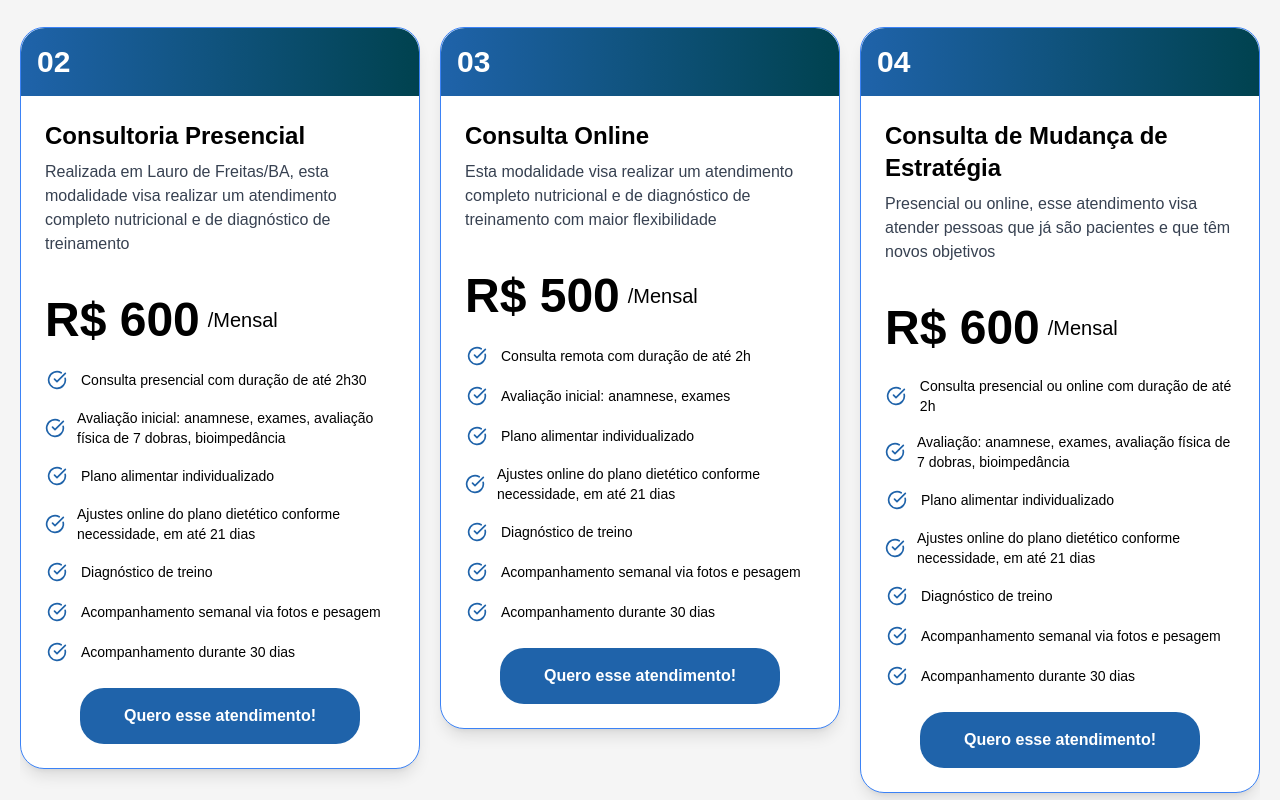
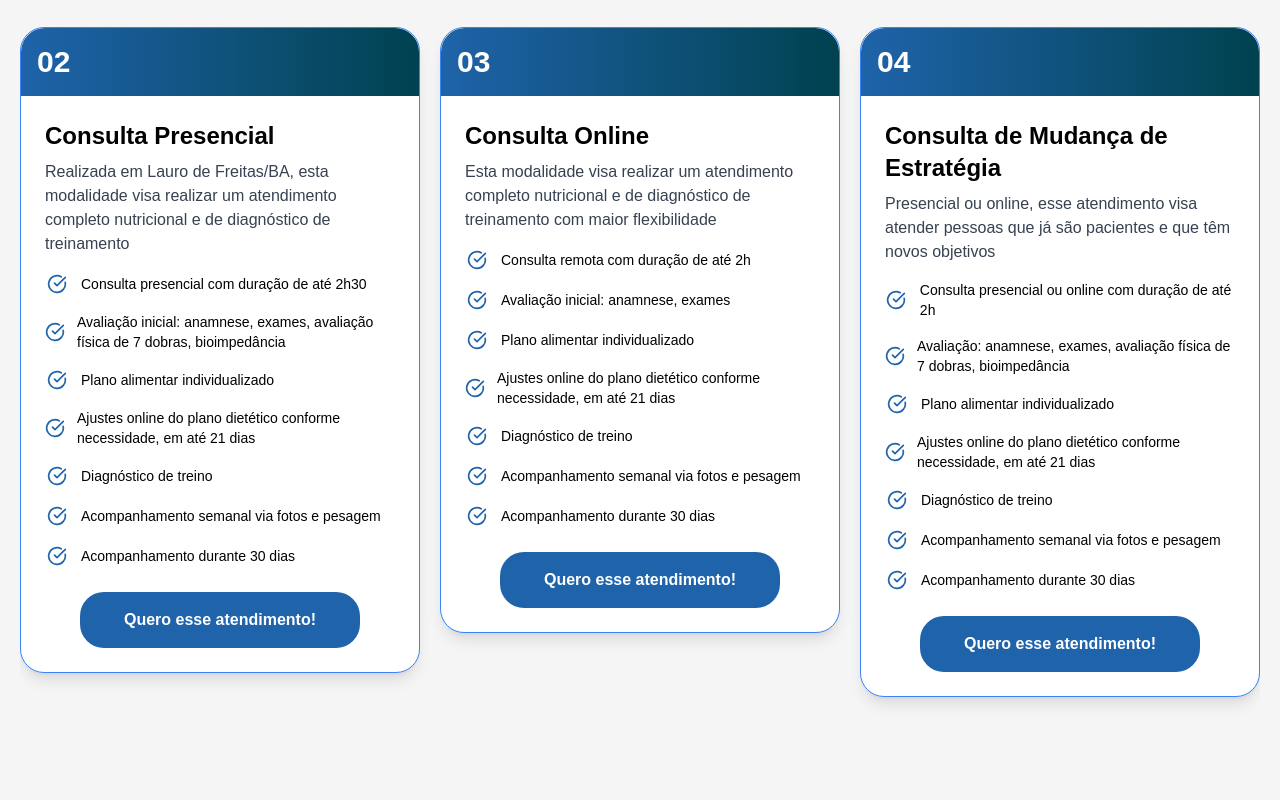
Before and after one commit to DevGustavoGantois/website-nutrition, a Next.js app: page / in a window 1280 px wide. Shown: the part 2560-3360 px from the top of the page. Built offline with nearby package versions, Linux system fonts and the light colour scheme.

Commit message:
style:Adjusting s-plans in landing page, remove prices and adjusting s-location.tsx.

```diff
--- a/src/app/s-location.tsx
+++ b/src/app/s-location.tsx
@@ -13,7 +13,7 @@ export function HomeLocation() {
           target="_blank"
           className="text-center text-black/80 transition-all duration-700 hover:scale-[1.1] hover:text-[#1F63AA] hover:underline"
         >
-          Localizado em Rua Magno da Purificação / Lauro de Freitas / Lote 62 / Santo Antônio
+          Localizado em Lauro de Freitas / Camaçari / Salvador
         </Link>
 
         <div className="mt-8 w-full max-w-8xl">
--- a/src/app/s-plans.tsx
+++ b/src/app/s-plans.tsx
@@ -31,10 +31,6 @@ export function HomePlans() {
                             <div className="p-6">
                                 <h2 className="text-black text-center lg:text-start font-semibold text-2xl mb-2">{item.title}</h2>
                                 <p className="font-medium text-center lg:text-start max-w-[750px] mb-4 text-gray-700">{item.pretitle}</p>
-                                <h1 className="text-5xl text-black font-semibold mb-6 flex items-center gap-2 mt-10">
-                                    {item.price}
-                                    <span className="text-xl font-light">/Mensal</span>
-                                </h1>
                                 <div className="flex flex-col gap-4 mb-6">
                                     {item.plan.map((benefit, i) => (
                                         <div key={i} className="flex items-center gap-3">
--- a/src/data/v-data.ts
+++ b/src/data/v-data.ts
@@ -37,7 +37,6 @@ export const plansData = [
     number: "01",
     title: "Coach MEV (Mudança de Estilo de Vida)",
     pretitle: "Atendimento completo com avaliação inicial e acompanhamento nutricional e de treinamento durante 4 meses",
-    price: "R$ 1.000",
     plan: [
       "2 consultas presenciais, com duração de até 2h30",
       "Acompanhamento durante 4 meses",
@@ -55,9 +54,8 @@ export const plansData = [
 },
 {
   number: "02",
-  title: "Consultoria Presencial",
+  title: "Consulta Presencial",
   pretitle: "Realizada em Lauro de Freitas/BA, esta modalidade visa realizar um atendimento completo nutricional e de diagnóstico de treinamento",
-  price: "R$ 600",
   plan: [
     "Consulta presencial com duração de até 2h30",
     "Avaliação inicial: anamnese, exames, avaliação física de 7 dobras, bioimpedância",
@@ -73,7 +71,6 @@ export const plansData = [
   number: "03",
   title: "Consulta Online",
   pretitle: "Esta modalidade visa realizar um atendimento completo nutricional e de diagnóstico de treinamento com maior flexibilidade",
-  price: "R$ 500",
   plan: [
     "Consulta remota com duração de até 2h",
     "Avaliação inicial: anamnese, exames",
@@ -89,7 +86,6 @@ export const plansData = [
   number: "04",
   title: "Consulta de Mudança de Estratégia",
   pretitle: "Presencial ou online, esse atendimento visa atender pessoas que já são pacientes e que têm novos objetivos",
-  price: "R$ 600",
   plan: [
     "Consulta presencial ou online com duração de até 2h",
     "Avaliação: anamnese, exames, avaliação física de 7 dobras, bioimpedância",
@@ -105,7 +101,6 @@ export const plansData = [
   number: "05",
   title: "Consulta de retorno ou ajuste",
   pretitle: "Presencial ou online, esse atendimento visa atender pessoas que já são pacientes e querem dar sequência ao tratamento",
-  price: "R$ 300",
   plan: [
     "Consulta presencial com duração de 1h",
     "Reavaliação física, se necessário",
@@ -120,7 +115,6 @@ export const plansData = [
   number: "06",
   title: "Avaliação Física com Bioimpedância",
   pretitle: "Avaliação física presencial padrão ouro, contendo protocolo de 7 dobras e bioimpedância",
-  price: "R$ 200",
   plan: [
     "Avaliação 7 dobras e bioimpedância"
   ],
```
